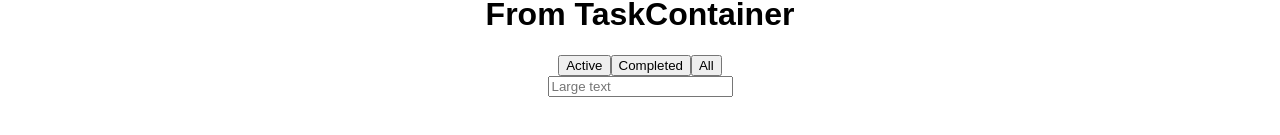
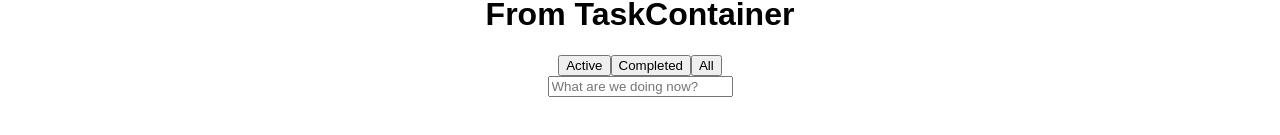
Before and after one commit to bryankle/todo-react, a React (Create React App) app: page / in a window 1280 px wide. Shown: the part 215-350 px from the top of the page. Built offline with nearby package versions, Linux system fonts and the light colour scheme.

Commit message:
Form now responds to ENTER key

```diff
--- a/src/components/TaskField.js
+++ b/src/components/TaskField.js
@@ -13,12 +13,22 @@ class TaskField extends Component {
 	_handleChange = (e) => {
 		this.setState({newTask: e.target.value})
 	}
+	_handleKeyPress = (e) => {
+		if (e.charCode === 13) {
+			alert('Success!')
+		}
+	}
 
 	render() {
 		return  (
 			<div>
 				<FormGroup bsSize="large">
-			      <FormControl onChange={this._handleChange} type="text" placeholder="Large text" />
+			      <FormControl
+						onChange={this._handleChange}
+						onKeyPress={this._handleKeyPress}
+						type="text"
+						placeholder="What are we doing now?"
+					/>
 			    </FormGroup>
 				{this.state.newTask}
 			</div>
```
